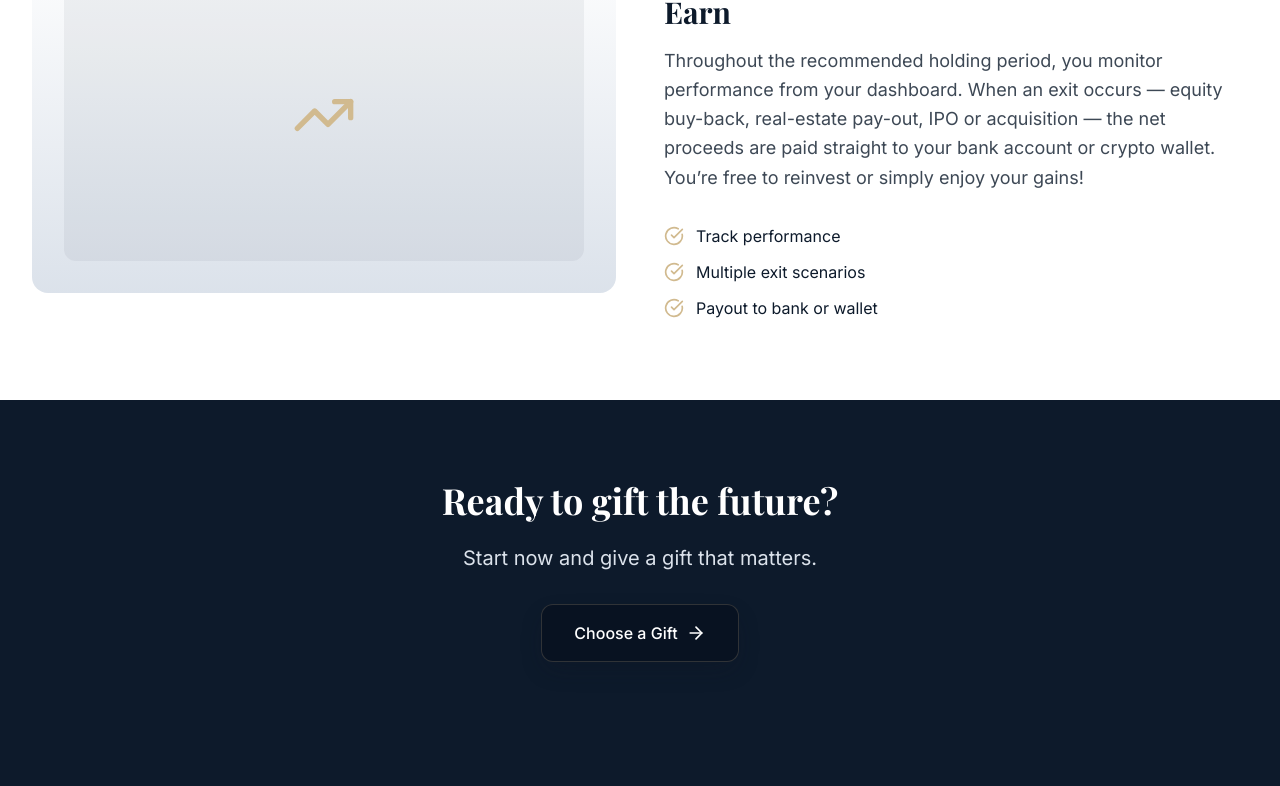
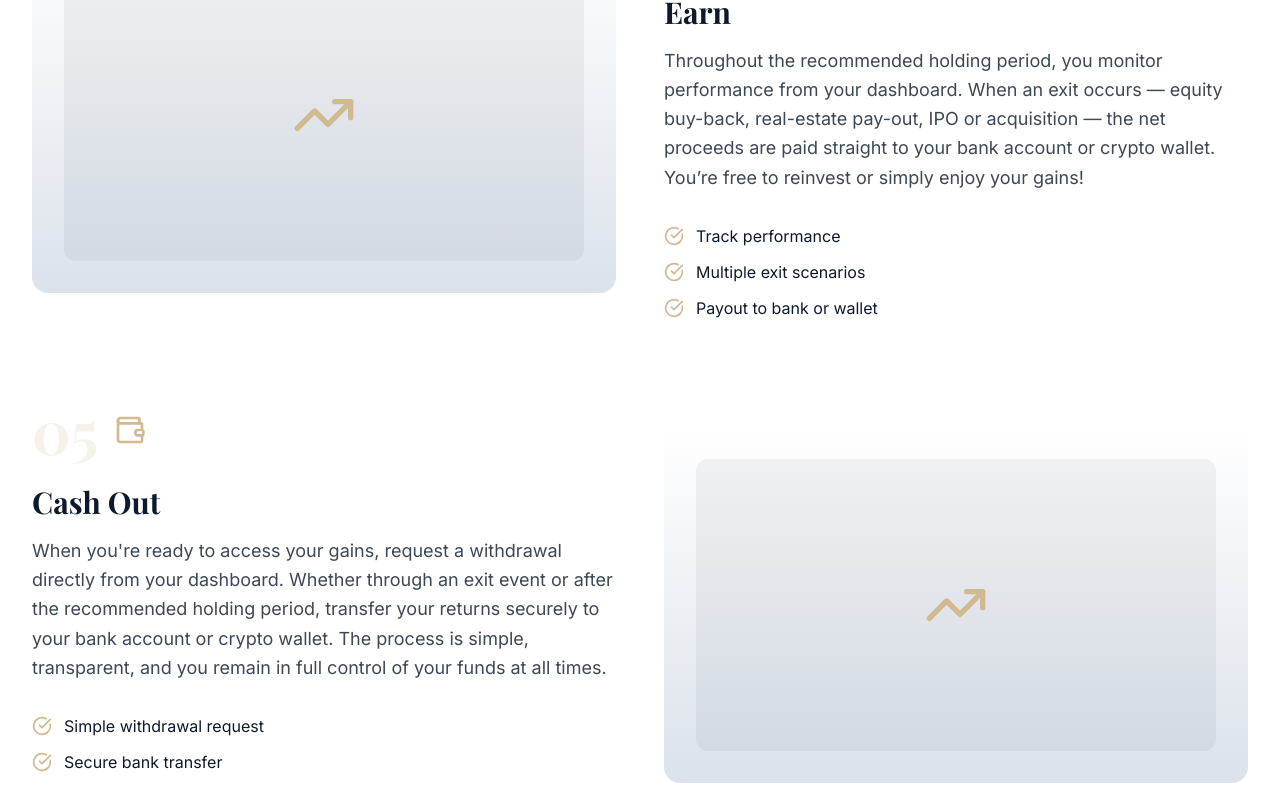
Before and after one commit to 0scarito/prismacapital, a React (Vite) app: page /how-it-works in a window 1280 px wide. Shown: the part 1994-2780 px from the top of the page. Built offline with nearby package versions, Linux system fonts and the light colour scheme; the HTML template or start-up script is replaced by a standard one.

Commit message:
Refactor logo and add cash out step

```diff
--- a/src/i18n/en.json
+++ b/src/i18n/en.json
@@ -25,7 +25,7 @@
   "howItWorks.subtitle": "Make it easy to buy a meaningful financial gift and offer education",
   "howItWorks.seeHow": "See how it works",
   "howItWorks.page.title": "How it works",
-  "howItWorks.page.subtitle": "Giving a stake in French startups has never been easier. Discover our simple 4-step process.",
+  "howItWorks.page.subtitle": "Giving a stake in French startups has never been easier. Discover our simple 5-step process.",
   "howItWorks.steps.0.title": "Select",
   "howItWorks.steps.0.description": "Pick the investment style that fits you: high-growth start-ups, real-estate crowdfunding, commodities, crypto assets or diversified ETFs. We show you the risk rating, recommended holding period and sample returns so you can decide with full transparency.",
   "howItWorks.steps.0.interaction": "Browse investment options.",
@@ -50,6 +50,11 @@
   "howItWorks.steps.3.features.0": "Track performance",
   "howItWorks.steps.3.features.1": "Multiple exit scenarios",
   "howItWorks.steps.3.features.2": "Payout to bank or wallet",
+  "howItWorks.steps.4.title": "Cash Out",
+  "howItWorks.steps.4.description": "When you're ready to access your gains, request a withdrawal directly from your dashboard. Whether through an exit event or after the recommended holding period, transfer your returns securely to your bank account or crypto wallet. The process is simple, transparent, and you remain in full control of your funds at all times.",
+  "howItWorks.steps.4.features.0": "Simple withdrawal request",
+  "howItWorks.steps.4.features.1": "Secure bank transfer",
+  "howItWorks.steps.4.features.2": "Full control of your funds",
   "howItWorks.cta.title": "Ready to gift the future?",
   "howItWorks.cta.subtitle": "Start now and give a gift that matters.",
   "howItWorks.cta.button": "Choose a Gift",
--- a/src/i18n/fr.json
+++ b/src/i18n/fr.json
@@ -25,7 +25,7 @@
   "howItWorks.subtitle": "Faciliter l'achat d'un cadeau avec du sens et offrir de l'éducation",
   "howItWorks.seeHow": "Voir comment ça marche",
   "howItWorks.page.title": "Comment ça marche",
-  "howItWorks.page.subtitle": "Offrir un investissement en start-ups françaises n'a jamais été aussi simple. Découvrez notre processus en 4 étapes simples.",
+  "howItWorks.page.subtitle": "Offrir un investissement en start-ups françaises n'a jamais été aussi simple. Découvrez notre processus en 5 étapes simples.",
   "howItWorks.steps.0.title": "Sélectionnez",
   "howItWorks.steps.0.description": "Choisissez le type d’investissement qui vous ressemble : start-up à fort potentiel, immobilier participatif, matières premières, crypto-actifs ou ETF diversifiés. Chaque catégorie affiche son niveau de risque, son horizon conseillé et des exemples de rendement pour vous aider à décider en toute transparence.",
   "howItWorks.steps.0.interaction": "Explorez les options d'investissement.",
@@ -50,6 +50,11 @@
   "howItWorks.steps.3.features.0": "Suivi de performance",
   "howItWorks.steps.3.features.1": "Sorties variées",
   "howItWorks.steps.3.features.2": "Virement des gains",
+  "howItWorks.steps.4.title": "Retirez",
+  "howItWorks.steps.4.description": "Quand vous êtes prêt à récupérer vos gains, demandez un retrait directement depuis votre tableau de bord. Que ce soit suite à une sortie ou après la période de détention recommandée, transférez vos rendements en toute sécurité vers votre compte bancaire ou votre portefeuille crypto. Le processus est simple, transparent, et vous gardez le contrôle total de vos fonds à tout moment.",
+  "howItWorks.steps.4.features.0": "Demande de retrait simple",
+  "howItWorks.steps.4.features.1": "Virement bancaire sécurisé",
+  "howItWorks.steps.4.features.2": "Contrôle total de vos fonds",
   "howItWorks.cta.title": "Prêt à offrir l'avenir ?",
   "howItWorks.cta.subtitle": "Commencez dès maintenant et offrez un cadeau qui a du sens.",
   "howItWorks.cta.button": "Choisir un cadeau",
--- a/src/pages/Auth.tsx
+++ b/src/pages/Auth.tsx
@@ -7,7 +7,7 @@ import { Card, CardContent, CardDescription, CardHeader, CardTitle } from '@/com
 import { Tabs, TabsContent, TabsList, TabsTrigger } from '@/components/ui/tabs';
 import { useAuth } from '@/hooks/useAuth';
 import { useToast } from '@/hooks/use-toast';
-import prismaLogo from '@/assets/prisma-logo.png';
+import prismaLogo from '@/assets/prisma-logo-blue.png';
 
 const Auth = () => {
   const [email, setEmail] = useState('');
@@ -83,7 +83,7 @@ const Auth = () => {
             <img
               src={prismaLogo}
               alt="Prisma Capital Logo"
-              className="h-20 w-auto object-contain"
+              className="h-16 w-auto object-contain"
             />
           </div>
           <CardDescription>
--- a/src/pages/HowItWorks.tsx
+++ b/src/pages/HowItWorks.tsx
@@ -1,6 +1,6 @@
 import Navigation from '@/components/Navigation';
 import Footer from '@/components/Footer';
-import { ArrowRight, CheckCircle, Gift, Smartphone, TrendingUp } from 'lucide-react';
+import { ArrowRight, CheckCircle, Gift, Smartphone, TrendingUp, Wallet } from 'lucide-react';
 import { useLanguage } from '@/contexts/LanguageContext';
 
 const HowItWorks = () => {
@@ -49,6 +49,17 @@ const HowItWorks = () => {
         t('howItWorks.steps.3.features.0'),
         t('howItWorks.steps.3.features.1'),
         t('howItWorks.steps.3.features.2')
+      ]
+    },
+    {
+      number: "05",
+      title: t('howItWorks.steps.4.title'),
+      description: t('howItWorks.steps.4.description'),
+      icon: <Wallet className="w-8 h-8 text-metallic-gold" />,
+      features: [
+        t('howItWorks.steps.4.features.0'),
+        t('howItWorks.steps.4.features.1'),
+        t('howItWorks.steps.4.features.2')
       ]
     }
   ];
```
Also changed, not shown: src/assets/prisma-logo-blue.png (added).
